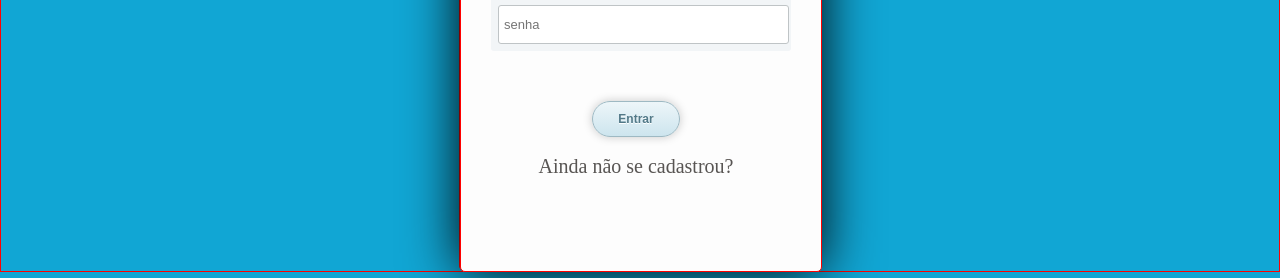
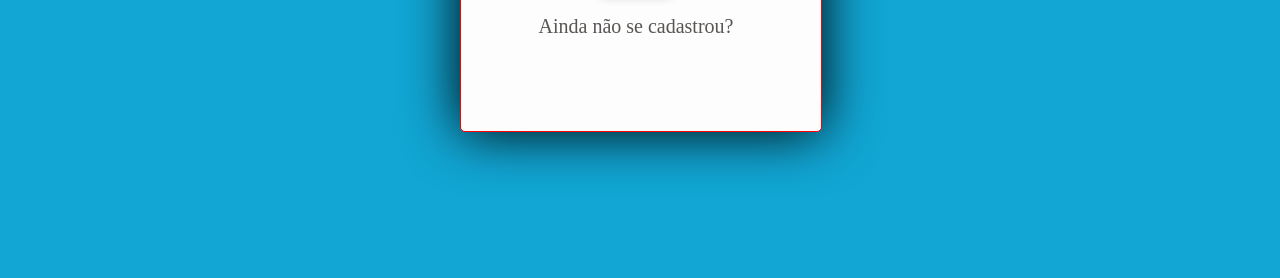
Before and after one commit to JoilsonJunior/PROJETO-PETSHOP, a plain HTML site: page index.html in a window 1280 px wide. Shown: the part 522-800 px from the top of the page. Drawn offline with Linux system fonts and the light colour scheme.

Commit message:
atualizando a validação

```diff
--- a/assets/css/cadastrodeusuario.css
+++ b/assets/css/cadastrodeusuario.css
@@ -5,7 +5,7 @@ body{
       background-color:#1992b7;
       width:360px;
       height:600px;
-      margin:140px auto 0px;
+      margin:0px auto 0px;
       border-radius: 5px;
     }
     #login-box-interno{
--- a/assets/css/style.css
+++ b/assets/css/style.css
@@ -8,8 +8,8 @@ body{
 
       background-color:#1992b7;
       width:360px;
-      height:650px;
-      margin:140px auto 0px;
+      height:350px;
+      margin:0px auto 0px;
       border-radius: 5px;
       border: 1px solid red;
     }
@@ -81,7 +81,7 @@ box-shadow: 0px 0px 10px #c9c9c9;
 
 
 
-	@media only screen and (min-width: 500px) and (max-width: 800px){
+	@media only screen and (max-width: 300px){
 
 
 
--- a/assets/css/telaprincipal.css
+++ b/assets/css/telaprincipal.css
@@ -6,7 +6,7 @@
       background-color:#1992b7;
       width:360px;
       height:600px;
-      margin:140px auto 0px;
+      margin:0px auto 0px;
       border-radius: 5px;
     }
     #login-box-interno{
```
